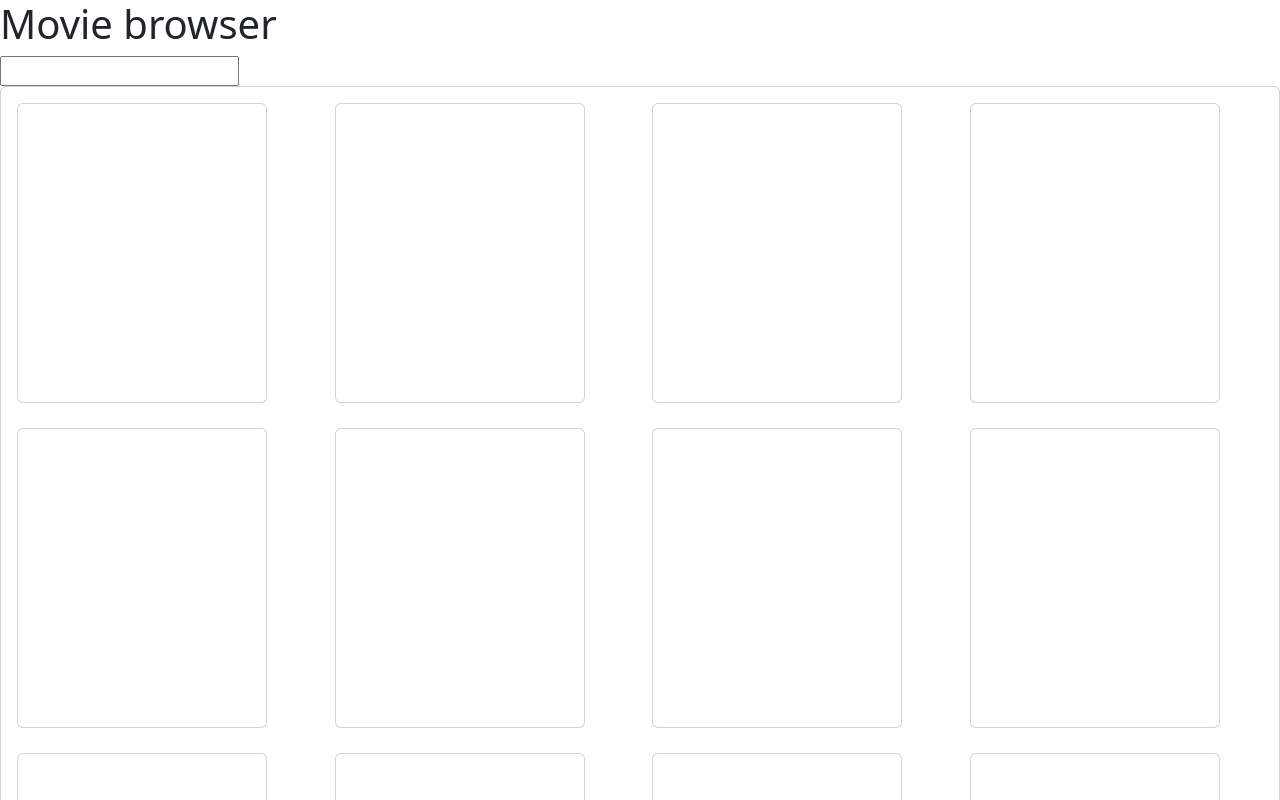
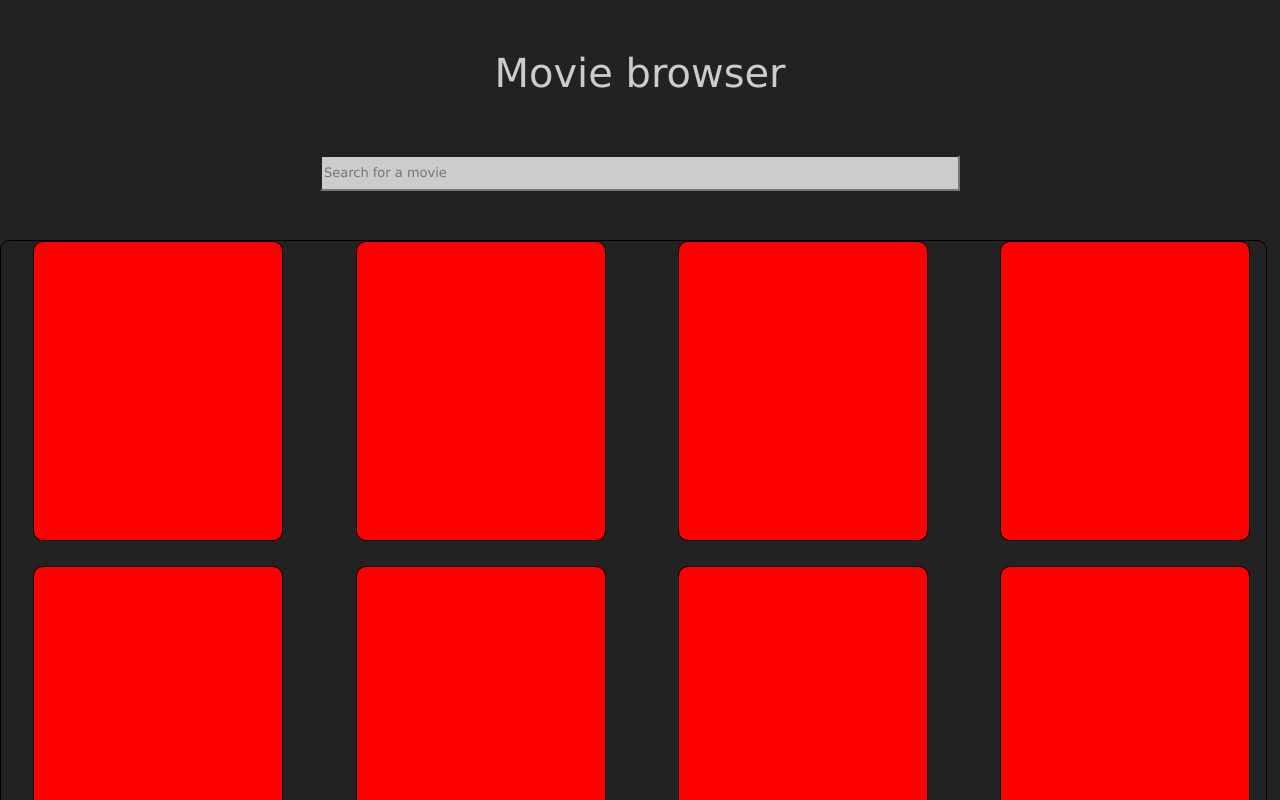
Before and after one commit to clovislfbv/ProjectJangu, an Angular app: page / in a window 1280 px wide. Shown: the top 800 px of the page. Built offline with nearby package versions, Linux system fonts and the light colour scheme.

Commit message:
continue the skeleton and style of the project

```diff
--- a/src/app/app.component.css
+++ b/src/app/app.component.css
@@ -0,0 +1,23 @@
+app-movie-list {
+    width: 99%;
+}
+
+.body {
+    display: flex;
+    flex-direction: row;
+    justify-content: space-between;
+    height: 70%;
+}
+
+.header {
+    display: flex;
+    flex-direction: column;
+    align-items: center;
+    justify-content: space-evenly;
+    height: 30%;
+}
+
+#searchbar {
+    height: 15%;
+    width: 50%;
+}
--- a/src/app/app.component.html
+++ b/src/app/app.component.html
@@ -1,4 +1,8 @@
-<h1>Movie browser</h1>
-<input type="text">
+<div class="header">
+    <h1>Movie browser</h1>
+    <input type="text" id="searchbar" placeholder="Search for a movie" />
+</div>
 
-<app-movie-list></app-movie-list>
+<div class="body">
+    <app-movie-list></app-movie-list>
+</div>
--- a/src/app/movie-list/movie-list.component.css
+++ b/src/app/movie-list/movie-list.component.css
@@ -2,9 +2,17 @@
     display: flex;
     flex-direction: row;
     padding-bottom: 2%;
+    justify-content: space-around;
 }
 
 app-movie {
-    width : 25%;
+    width : 20%;
     height: 90%;
 }
+
+.movie-list {
+    display: flex;
+    flex-direction: column;
+    border: 1px solid #000;
+    border-radius: 10px;
+}
--- a/src/app/movie-list/movie-list.component.html
+++ b/src/app/movie-list/movie-list.component.html
@@ -1,5 +1,5 @@
-<div class="card">
-  <div class="card-body">
+<div class="movie-list">
+  <div class="movie-list-body">
     <ng-container *ngFor="let j of [1,2,3,4]">
     <div class="row">
         <ng-container *ngFor="let i of [1,2,3,4]">
--- a/src/app/movie/movie.component.css
+++ b/src/app/movie/movie.component.css
@@ -1,4 +1,7 @@
-.card {
+.movie {
     width: 250px;
     height: 300px;
+    border: 1px solid #000;
+    border-radius: 10px;
+    background-color: #ff0000;
 }
--- a/src/app/movie/movie.component.html
+++ b/src/app/movie/movie.component.html
@@ -1,4 +1,4 @@
-<div class="card">
-  <div class="card-body">
+<div class="movie">
+  <div class="movie-body">
   </div>
 </div>
--- a/src/styles.css
+++ b/src/styles.css
@@ -1 +1,25 @@
 /* You can add global styles to this file, and also import other style files */
+body {
+    background-color: #222;
+    font: 13px Verdana, Geneva, sans-serif;
+}
+
+h1 {
+    color: #ccc;
+}
+
+input {
+    background-color: #ccc;
+}
+
+html, body {
+    height: 100%;
+    margin: 0;
+    padding: 0;
+}
+
+app-root {
+    height: 100%;
+    display: flex;
+    flex-direction: column;
+}
```
